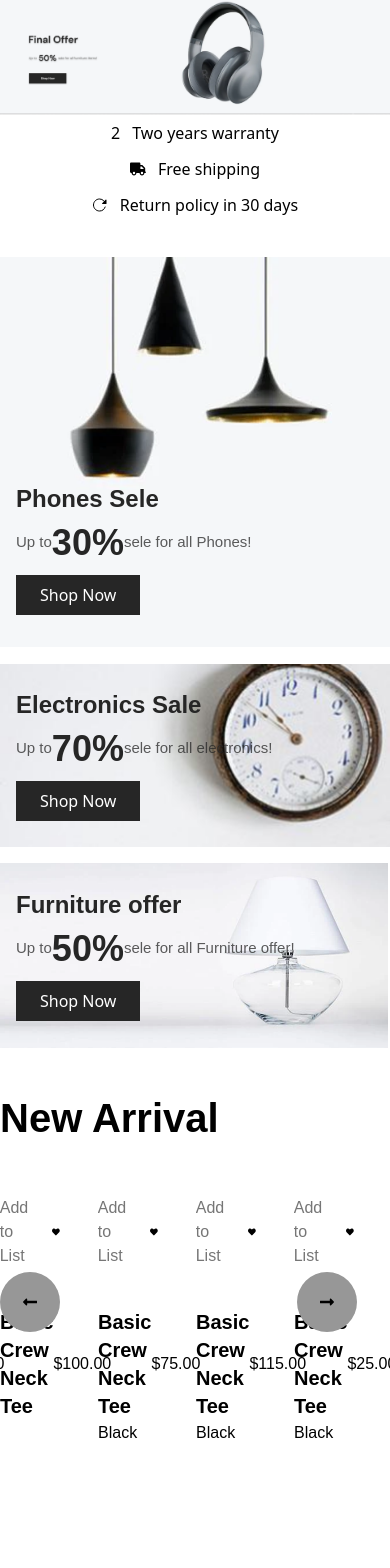
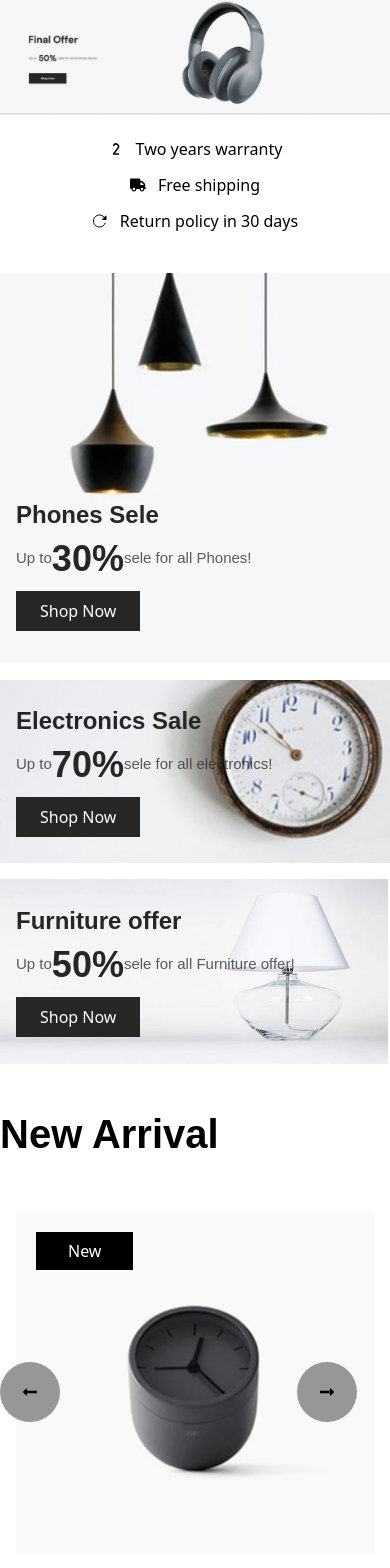
Before and after one commit to mdarafat2201/oreby1, a React (Vite) app: page / in a window 390 px wide. Shown: the part 192-1760 px from the top of the page. Built offline with nearby package versions, Linux system fonts and the light colour scheme.

Commit message:
new arrival r don

```diff
--- a/src/Component/CommonConponent/Card.jsx
+++ b/src/Component/CommonConponent/Card.jsx
@@ -6,7 +6,7 @@ import { TbReload } from "react-icons/tb";
 const Card = ({ colorVariant, badge, img, productTitle, price }) => {
   return (
     <>
-      <div className="cursor-pointer  w-[90%]">
+      <div className="cursor-pointer px-4  w-full">
         <div className="group relative overflow-hidden">
           <div className="absolute top-5 left-5 text-black">{badge}</div>
 
--- a/src/Component/CommonConponent/ShippingItem.jsx
+++ b/src/Component/CommonConponent/ShippingItem.jsx
@@ -1,10 +1,11 @@
 import React from "react";
-import { FaTruck } from "react-icons/fa6";
-const ShippingItem = ({ className, icon, title }) => {
+//import { FaTruck } from "react-icons/fa6";
+const ShippingItem = ({ className, children }) => {
   return (
     <div className={className}>
-      <span>{icon ? icon : <FaTruck />}</span>
-      <h2>{title ? title : "Two years warranty"}</h2>
+      {children}
+      {/* <span>{icon ? icon : <FaTruck />}</span>
+      <h2>{title ? title : "Two years warranty"}</h2> */}
     </div>
   );
 };
--- a/src/Component/NewArrival/Arrival.jsx
+++ b/src/Component/NewArrival/Arrival.jsx
@@ -71,6 +71,33 @@ const settings = {
   slidesToScroll: 4,
   nextArrow: <SampleNextArrow />,
   prevArrow: <SamplePrevArrow />,
+
+  responsive: [
+    {
+      breakpoint: 1024,
+      settings: {
+        slidesToShow: 3,
+        slidesToScroll: 3,
+        infinite: true,
+        dots: false,
+      },
+    },
+    {
+      breakpoint: 600,
+      settings: {
+        slidesToShow: 2,
+        slidesToScroll: 2,
+        initialSlide: 2,
+      },
+    },
+    {
+      breakpoint: 480,
+      settings: {
+        slidesToShow: 1,
+        slidesToScroll: 1,
+      },
+    },
+  ],
 };
 
 const Arrival = ({ headingTitle, ArrivalData }) => {
@@ -78,7 +105,7 @@ const Arrival = ({ headingTitle, ArrivalData }) => {
 
   return (
     <>
-      <div className=" pb-32">
+      <div className=" pb-10 sm:pb-32 p-x-10">
         <div className="container">
           <h4 className="text-[40px] font-DMsans font-bold text-primaryFontColor pb-12">
             {headingTitle ? headingTitle : "title massing"}
--- a/src/Component/Shipping/Shipping.jsx
+++ b/src/Component/Shipping/Shipping.jsx
@@ -3,18 +3,33 @@ import Flex from "../CommonConponent/Flex";
 import ShippingItem from "../CommonConponent/ShippingItem";
 import { FaTruck } from "react-icons/fa6";
 import { IoReload } from "react-icons/io5";
-
+import { PiNumberTwoBold } from "react-icons/pi";
 const Shipping = () => {
+  const data = [
+    { id: 1, icon: <PiNumberTwoBold />, title: "Two years warranty" },
+    { id: 1, icon: <FaTruck />, title: "Free shipping" },
+    { id: 1, icon: <IoReload />, title: "Return policy in 30 days" },
+  ];
   return (
     <>
       <div>
         <div className="container">
           <Flex
             className={
-              " flex-col sm:flex-row gap-y-3 justify-between items-center"
+              " flex-col sm:flex-row gap-y-3 mt-4 justify-between items-center"
             }
           >
-            <ShippingItem
+            {data?.map((item) => (
+              <ShippingItem
+                className={"flex gap-x-3 items-center cursor-pointer"}
+                key={item.id}
+              >
+                <span>{item.icon}</span>
+                <p>{item.title}</p>
+              </ShippingItem>
+            ))}
+
+            {/* <ShippingItem
               className={"flex gap-x-3 items-center cursor-pointer"}
               icon={"2"}
               title={"Two years warranty"}
@@ -28,7 +43,9 @@ const Shipping = () => {
               className={"flex gap-x-3 items-center cursor-pointer"}
               icon={<IoReload />}
               title={"Return policy in 30 days"}
-            />
+            /> */}
+            {/* <span>{icon ? icon : <FaTruck />}</span>
+      <h2>{title ? title : "Two years warranty"}</h2> */}
           </Flex>
         </div>
       </div>
```
